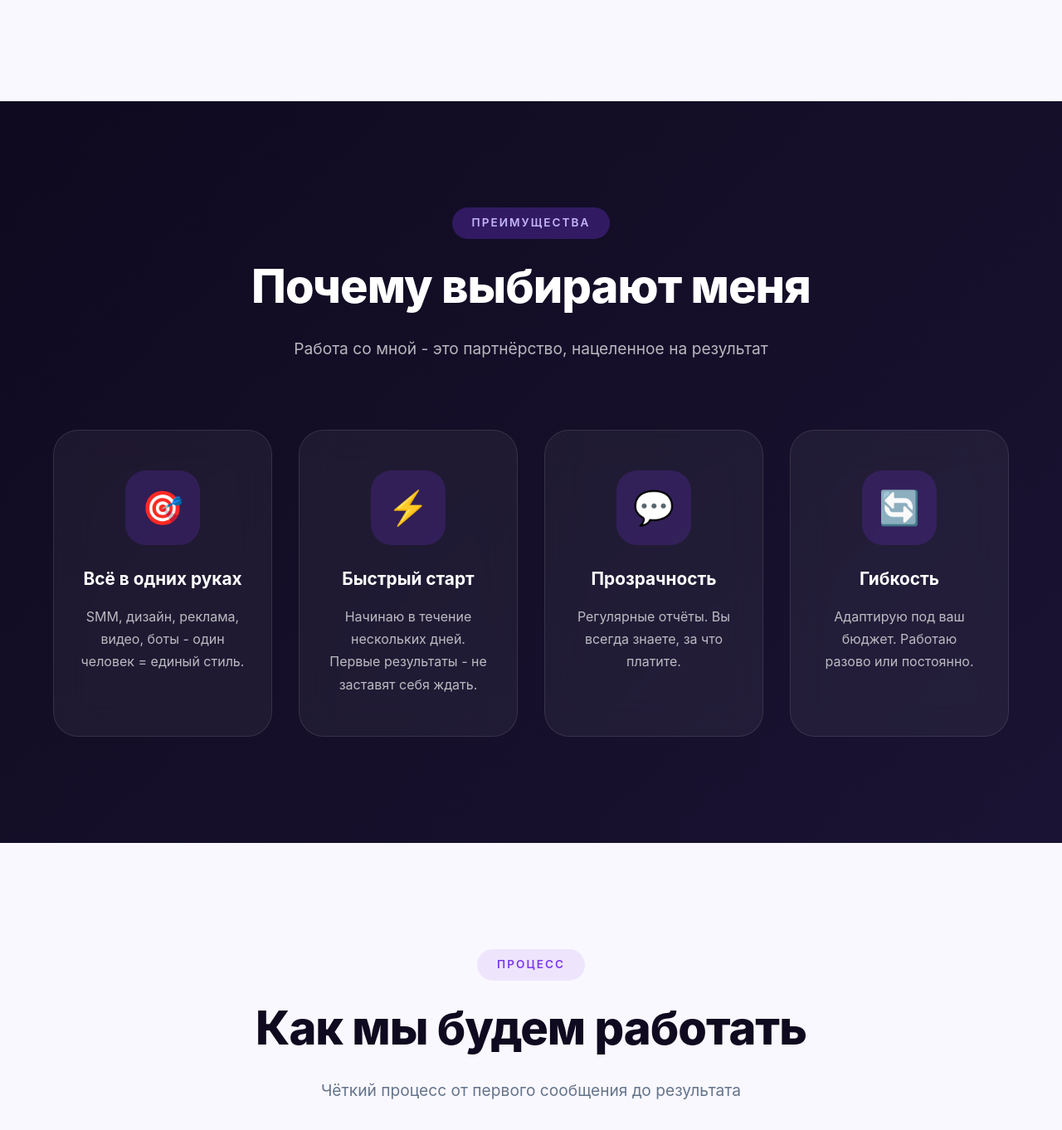
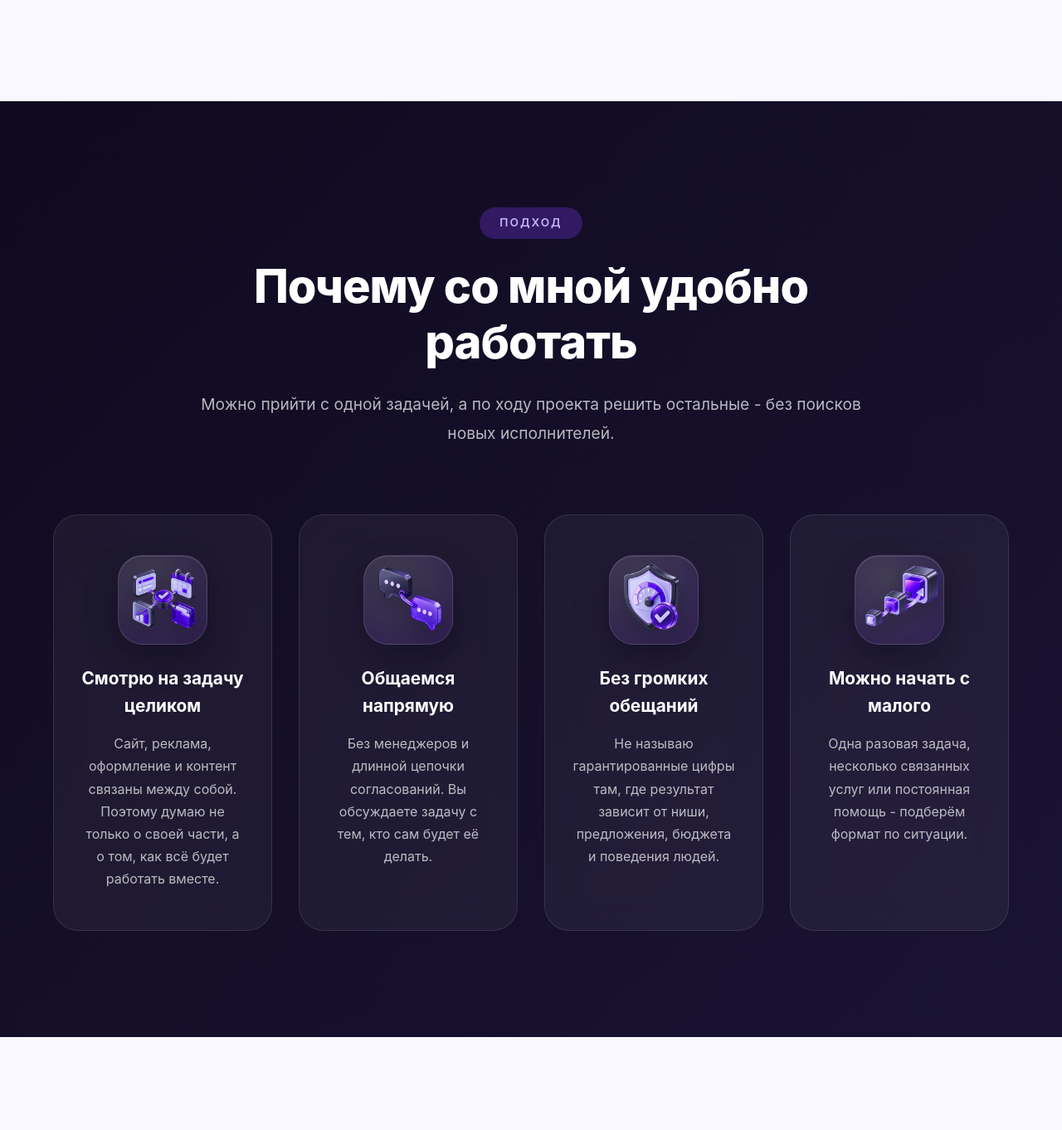
Before and after one commit to lexustm/test-site, a PHP site: page / in a window 1280 px wide. Shown: the part 4131-5493 px from the top of the page at 83% size. Run offline with PHP 8.4, Linux system fonts and the light colour scheme.

Commit message:
Обновить блок подхода

```diff
--- a/404.html
+++ b/404.html
@@ -10,7 +10,7 @@
   <link rel="preconnect" href="https://fonts.googleapis.com">
   <link rel="preconnect" href="https://fonts.gstatic.com" crossorigin>
   <link href="https://fonts.googleapis.com/css2?family=Inter:wght@400;500;600;700&amp;family=Montserrat:wght@600;700;800;900&amp;display=swap" rel="stylesheet">
-  <link rel="stylesheet" href="assets/css/main.css?v=services-2">
+  <link rel="stylesheet" href="assets/css/main.css?v=advantages-1">
 </head>
 <body class="error-page">
   <main>
--- a/assets/css/main.css
+++ b/assets/css/main.css
@@ -188,6 +188,51 @@ body{font-family:var(--font-body)}
   transform:scale(1.08) rotate(3deg) translateY(-2px);
 }
 
+/* Объемные иконки и аккуратный hover в блоке подхода. */
+.why-card{
+  display:flex;
+  flex-direction:column;
+  align-items:center;
+  min-height:370px;
+}
+.why-icon{
+  width:108px;
+  height:108px;
+  overflow:visible;
+  border:1px solid rgba(255,255,255,.12);
+  border-radius:30px;
+  background:radial-gradient(circle at 35% 25%,rgba(255,255,255,.15),rgba(124,58,237,.16));
+  box-shadow:inset 0 1px 0 rgba(255,255,255,.12),0 18px 40px rgba(5,2,14,.25);
+}
+.why-icon img{
+  width:104px;
+  height:104px;
+  object-fit:contain;
+  transform:scale(.96);
+  filter:drop-shadow(0 10px 14px rgba(5,2,14,.28));
+  transition:transform .5s cubic-bezier(.4,0,.2,1),filter .5s;
+}
+.why-title{
+  display:flex;
+  align-items:center;
+  justify-content:center;
+  min-height:3.25rem;
+}
+.why-card:hover{
+  box-shadow:0 26px 65px rgba(5,2,14,.3),0 0 45px rgba(124,58,237,.16);
+}
+.why-card:hover .why-icon{
+  border-color:rgba(167,139,250,.45);
+  background:radial-gradient(circle at 35% 25%,rgba(255,255,255,.23),rgba(124,58,237,.3));
+}
+.why-card:hover .why-icon img{
+  transform:scale(1.08) rotate(-3deg) translateY(-3px);
+  filter:drop-shadow(0 15px 19px rgba(5,2,14,.38));
+}
+.why-card:nth-child(even):hover .why-icon img{
+  transform:scale(1.08) rotate(3deg) translateY(-3px);
+}
+
 /* Стабильная отрисовка текста во время 3D-поворота. */
 @media(hover:hover) and (pointer:fine){
   .service-card{
@@ -208,4 +253,8 @@ body{font-family:var(--font-body)}
 @media(max-width:768px){
   .service-icon{width:84px;height:84px;border-radius:25px}
   .service-icon img{width:80px;height:80px}
+  .why-card{min-height:0}
+  .why-icon{width:98px;height:98px;border-radius:27px}
+  .why-icon img{width:94px;height:94px}
+  .why-title{min-height:0}
 }
--- a/index.html
+++ b/index.html
@@ -31,7 +31,7 @@
     <link href="https://fonts.googleapis.com/css2?family=Inter:wght@300;400;500;600;700&amp;family=Montserrat:wght@600;700;800;900&amp;display=swap" rel="stylesheet">
     <script type="application/ld+json">{"@context":"https://schema.org","@type":"ProfessionalService","name":"VIBELINK","description":"Создание сайтов, интернет-магазинов и комплексные digital-услуги","url":"https://vibelink.ru","priceRange":"от 1500₽","areaServed":"Россия","sameAs":["https://t.me/smmtotal","https://vk.com/tot_al"]}</script>
     <!-- [VIBELINK-PROTECTION-WATERMARK-2025-ALEXEY-DIGITAL-MARKETING] -->
-<link rel="stylesheet" href="assets/css/main.css?v=services-2">
+<link rel="stylesheet" href="assets/css/main.css?v=advantages-1">
 <link rel="manifest" href="manifest.webmanifest">
 </head>
 <body id="top">
@@ -314,30 +314,38 @@
     <!-- [VL-PROTECTED-SECTION-WHY] -->
     <section class="why-section" id="why">
         <div class="section-header">
-            <span class="section-badge">Преимущества</span>
-            <h2>Почему выбирают меня</h2>
-            <p>Работа со мной - это партнёрство, нацеленное на результат</p>
+            <span class="section-badge">Подход</span>
+            <h2>Почему со мной удобно работать</h2>
+            <p>Можно прийти с одной задачей, а по ходу проекта решить остальные - без поисков новых исполнителей.</p>
         </div>
         <div class="why-grid">
             <article class="why-card">
-                <div class="why-icon">🎯</div>
-                <h3 class="why-title">Всё в одних руках</h3>
-                <p class="why-desc">SMM, дизайн, реклама, видео, боты - один человек = единый стиль.</p>
+                <div class="why-icon">
+                    <img src="assets/images/why-icons/whole-project.png" alt="" aria-hidden="true">
+                </div>
+                <h3 class="why-title">Смотрю на задачу целиком</h3>
+                <p class="why-desc">Сайт, реклама, оформление и контент связаны между собой. Поэтому думаю не только о своей части, а о том, как всё будет работать вместе.</p>
             </article>
             <article class="why-card">
-                <div class="why-icon">⚡</div>
-                <h3 class="why-title">Быстрый старт</h3>
-                <p class="why-desc">Начинаю в течение нескольких дней. Первые результаты - не заставят себя ждать.</p>
+                <div class="why-icon">
+                    <img src="assets/images/why-icons/direct-contact.png" alt="" aria-hidden="true">
+                </div>
+                <h3 class="why-title">Общаемся напрямую</h3>
+                <p class="why-desc">Без менеджеров и длинной цепочки согласований. Вы обсуждаете задачу с тем, кто сам будет её делать.</p>
             </article>
             <article class="why-card">
-                <div class="why-icon">💬</div>
-                <h3 class="why-title">Прозрачность</h3>
-                <p class="why-desc">Регулярные отчёты. Вы всегда знаете, за что платите.</p>
+                <div class="why-icon">
+                    <img src="assets/images/why-icons/honest-approach.png" alt="" aria-hidden="true">
+                </div>
+                <h3 class="why-title">Без громких обещаний</h3>
+                <p class="why-desc">Не называю гарантированные цифры там, где результат зависит от ниши, предложения, бюджета и поведения людей.</p>
             </article>
             <article class="why-card">
-                <div class="why-icon">🔄</div>
-                <h3 class="why-title">Гибкость</h3>
-                <p class="why-desc">Адаптирую под ваш бюджет. Работаю разово или постоянно.</p>
+                <div class="why-icon">
+                    <img src="assets/images/why-icons/start-small.png" alt="" aria-hidden="true">
+                </div>
+                <h3 class="why-title">Можно начать с малого</h3>
+                <p class="why-desc">Одна разовая задача, несколько связанных услуг или постоянная помощь - подберём формат по ситуации.</p>
             </article>
         </div>
     </section>
```
Also changed, not shown: assets/images/why-icons/direct-contact.png (added), assets/images/why-icons/honest-approach.png (added), assets/images/why-icons/start-small.png (added), assets/images/why-icons/whole-project.png (added).
